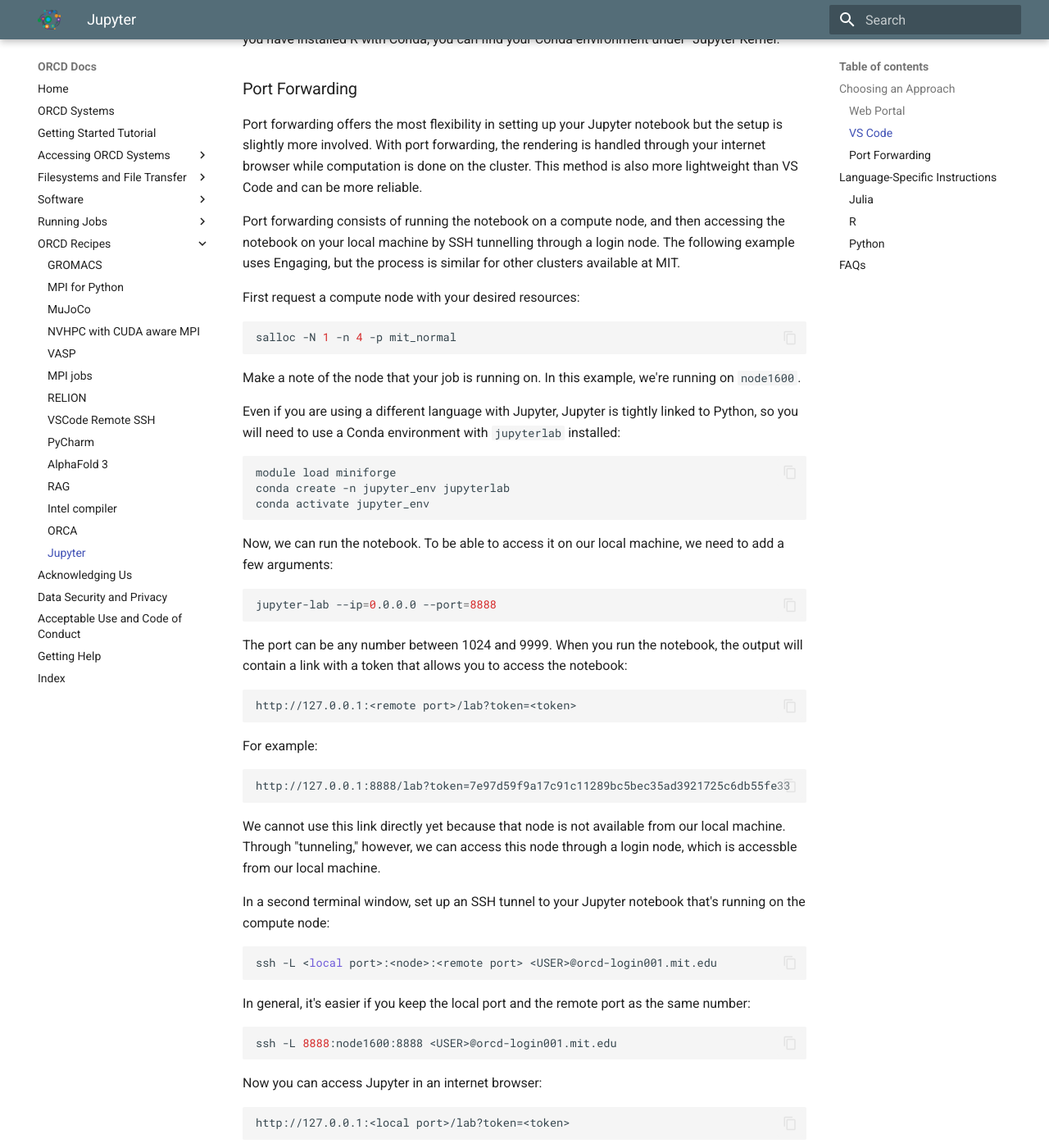
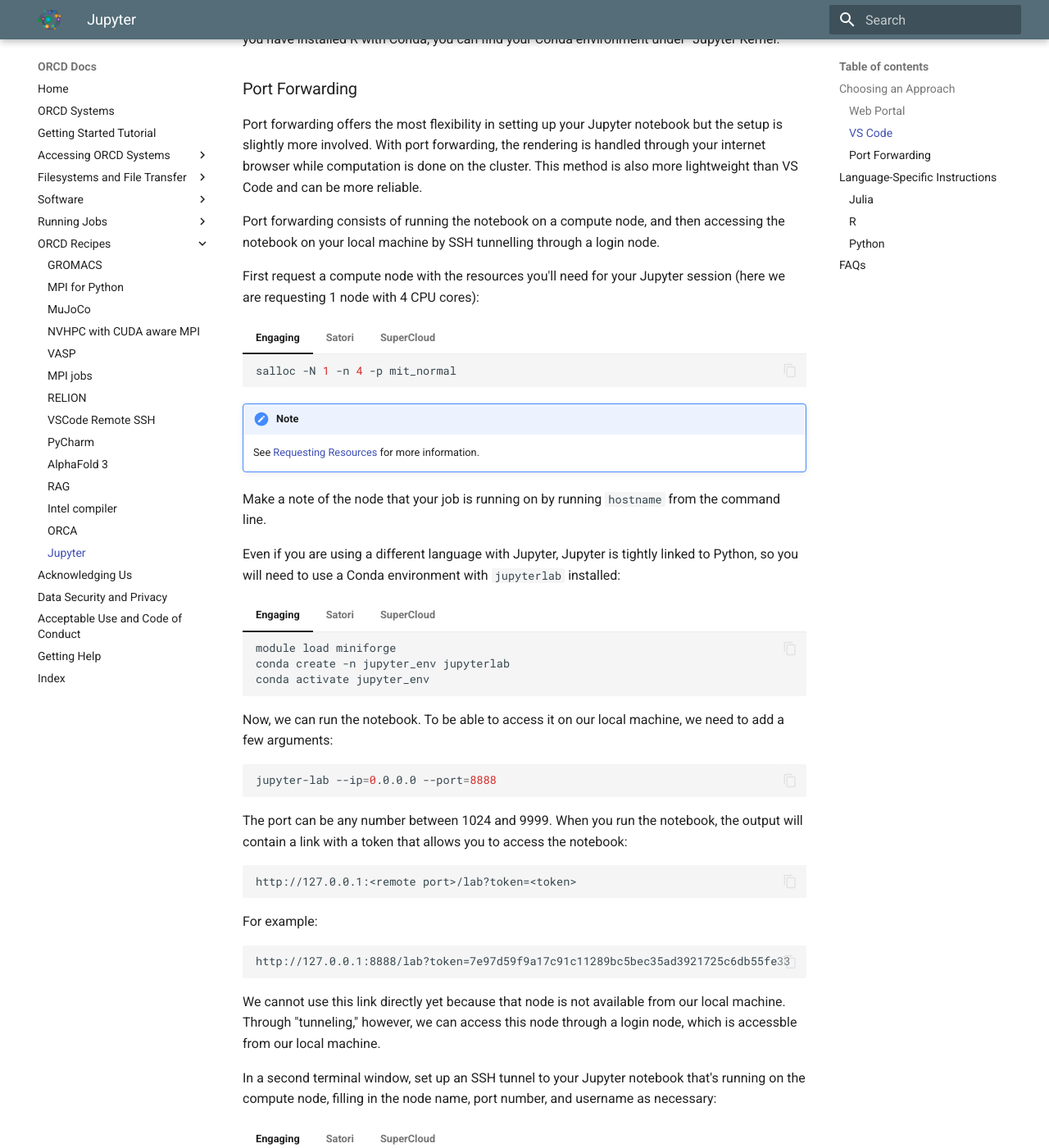
Before and after one commit to mit-orcd/orcd-docs-edit, an MkDocs documentation site: the page built from docs/recipes/jupyter.md, in a window 1280 px wide and 1400 px high, scrolled down 1258 px. Shown: the whole window at 82% size. Built offline with MkDocs 1.6.1 and Material for MkDocs 9.7.7, drawn with Linux system fonts in a browser that asks for light colours; some of the changed text lies outside the part shown.

Commit message:
adding cluster-specific instructions

````diff
--- a/docs/recipes/jupyter.md
+++ b/docs/recipes/jupyter.md
@@ -26,7 +26,8 @@
 
 === "Engaging"
 
-    - Link to web portal: [https://engaging-ood.mit.edu/](https://engaging-ood.mit.edu/)
+    - Link to web portal:
+    [https://engaging-ood.mit.edu/](https://engaging-ood.mit.edu/)
 
     - Select "Interactive Apps" --> "Jupyter Notebook"
 
@@ -52,7 +53,8 @@
 
 === "Satori"
 
-    - Link to web portal: [https://satori-portal.mit.edu/](https://satori-portal.mit.edu/)
+    - Link to web portal:
+    [https://satori-portal.mit.edu/](https://satori-portal.mit.edu/)
 
     - Select "Interactive Apps" --> "Jupyter Notebook" or
     "Jupyter Notebook [Experimental]"
@@ -69,7 +71,8 @@
 
 === "SuperCloud"
 
-    - Link to web portal: [https://txe1-portal.mit.edu/](https://txe1-portal.mit.edu/)
+    - Link to web portal:
+    [https://txe1-portal.mit.edu/](https://txe1-portal.mit.edu/)
 
     - Select "jupyter" and follow the on-screen instructions to create a Jupyter
     notebook. When you open a notebook, select the kernel for your desired
@@ -96,27 +99,63 @@
 
 Port forwarding consists of running the notebook on a compute node, and then
 accessing the notebook on your local machine by SSH tunnelling through a login
-node. The following example uses Engaging, but the process is similar for other
-clusters available at MIT.
+node.
 
-First request a compute node with your desired resources:
+First request a compute node with the resources you'll need for your Jupyter
+session (here we are requesting 1 node with 4 CPU cores):
 
-```bash
-salloc -N 1 -n 4 -p mit_normal
-```
+=== "Engaging"
 
-Make a note of the node that your job is running on. In this example, we're
-running on `node1600`.
+    ```bash
+    salloc -N 1 -n 4 -p mit_normal
+    ```
+
+=== "Satori"
+
+    ```bash
+    srun -N 1 -n 4 --pty /bin/bash
+    ```
+
+=== "SuperCloud"
+
+    ```bash
+    LLsub -i -s 4
+    ```
+
+!!! note
+    See [Requesting Resources](../running-jobs/requesting-resources.md) for more
+    information.
+
+Make a note of the node that your job is running on by running `hostname` from
+the command line.
 
 Even if you are using a different language with Jupyter, Jupyter is tightly
 linked to Python, so you will need to use a Conda environment with
 `jupyterlab` installed:
 
-```bash
-module load miniforge
-conda create -n jupyter_env jupyterlab
-conda activate jupyter_env
-```
+=== "Engaging"
+
+    ```bash
+    module load miniforge
+    conda create -n jupyter_env jupyterlab
+    conda activate jupyter_env
+    ```
+
+=== "Satori"
+
+    ```bash
+    module load anaconda3
+    conda create -n jupyter_env jupyterlab
+    conda activate jupyter_env
+    ```
+
+=== "SuperCloud"
+
+    ```bash
+    module load anaconda
+    conda create -n jupyter_env jupyterlab
+    conda activate jupyter_env
+    ```
 
 Now, we can run the notebook. To be able to access it on our local machine, we
 need to add a few arguments:
@@ -144,18 +183,47 @@
 a login node, which is accessble from our local machine.
 
 In a second terminal window, set up an SSH tunnel to your Jupyter notebook
-that's running on the compute node:
+that's running on the compute node, filling in the node name, port number, and
+username as necessary:
 
-```bash
-ssh -L <local port>:<node>:<remote port> <USER>@orcd-login001.mit.edu
-```
+=== "Engaging"
 
-In general, it's easier if you keep the local port and the remote port as the
-same number:
+    ```bash
+    ssh -L <local port>:<node>:<remote port> <USER>@orcd-login001.mit.edu
+    ```
 
-```bash
-ssh -L 8888:node1600:8888 <USER>@orcd-login001.mit.edu
-```
+    In general, it's easier if you keep the local port and the remote port as
+    the same number:
+
+    ```bash
+    ssh -L 8888:node1600:8888 <USER>@orcd-login001.mit.edu
+    ```
+
+=== "Satori"
+
+    ```bash
+    ssh -L <local port>:<node>:<remote port> <USER>@satori-login-001.mit.edu
+    ```
+
+    In general, it's easier if you keep the local port and the remote port as
+    the same number:
+
+    ```bash
+    ssh -L 8888:node0031:8888 <USER>@satori-login-001.mit.edu
+    ```
+
+=== "SuperCloud"
+
+    ```bash
+    ssh -L <local port>:<node>:<remote port> <USER>@txe1-login.mit.edu
+    ```
+
+    In general, it's easier if you keep the local port and the remote port as
+    the same number:
+
+    ```bash
+    ssh -L 8888:d-5-3-4:8888 <USER>@txe1-login.mit.edu
+    ```
 
 Now you can access Jupyter in an internet browser:
 
@@ -203,11 +270,29 @@
 To run R in a Jupyter notebook, you need to create a Conda environment with
 both `r-irkernel` and `jupyterlab` installed:
 
-```bash
-module load miniforge
-conda create -n r_jupyter_env jupyterlab r-irkernel
-conda activate r_jupyter_env
-```
+=== "Engaging"
+
+    ```bash
+    module load miniforge
+    conda create -n r_jupyter_env jupyterlab r-irkernel
+    conda activate r_jupyter_env
+    ```
+
+=== "Satori"
+
+    ```bash
+    module load anaconda3
+    conda create -n r_jupyter_env jupyterlab r-irkernel
+    conda activate r_jupyter_env
+    ```
+
+=== "SuperCloud"
+
+    ```bash
+    module load anaconda
+    conda create -n r_jupyter_env jupyterlab r-irkernel
+    conda activate r_jupyter_env
+    ```
 
 Most R packages are available through Conda.
 
@@ -227,16 +312,16 @@
 and request a GPU in your Slurm job. See [our documentation on requesting
 resources](../running-jobs/requesting-resources.md#gpus) for more information.
 
-**My kernel is not recognized. What do I do?**
+**Jupyter does not recognize the kernel for my environment. What do I do?**
 
 First, make sure you have `r-irkernel` installed if you're using R, `IJulia`
 installed (and built) if you're using Julia, and `jupyterlab` installed to
 your Conda environment.
 
-On VS Code, you may need to specify the path to the `conda` binary of the Conda installation you're
-using. This can be done by editing the "Python: Conda Path" setting.
-For example, if you're using the `miniforge/23.11.0-0` module on Engaging,
-then the path would be:
+On VS Code, you may need to specify the path to the `conda` binary of the Conda
+installation you're using. This can be done by editing the "Python: Conda Path"
+setting. For example, if you're using the `miniforge/24.3.0-0` module on
+Engaging, then the path would be:
 
 ```
 /orcd/software/core/001/pkg/miniforge/24.3.0-0/condabin/conda
````
Also changed, not shown: other parts of docs/recipes/jupyter.md (+3 -4 lines).
